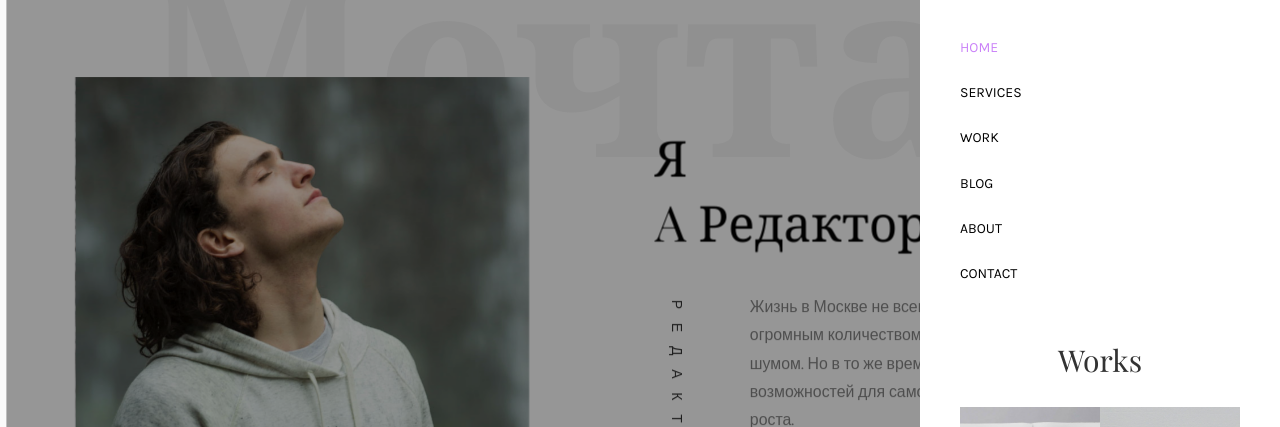
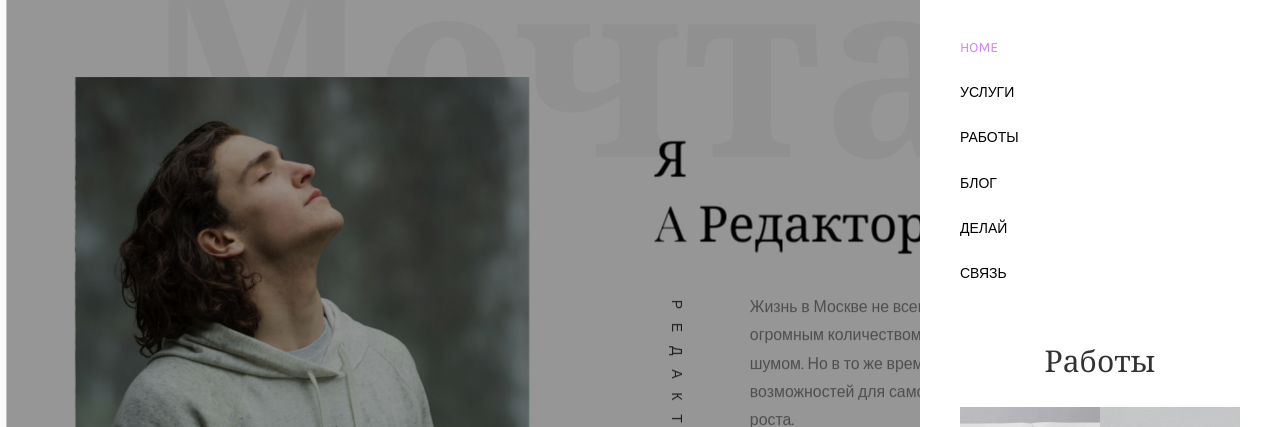
Before and after one commit to selfdarm/RESUME, a plain HTML site: page index.html in a window 1280 px wide. Both pictures are taken after a click on the link 1200 px from the left and 46 px from the top of the page. Shown: the part 129-556 px from the top of the page. Drawn offline with nearby package versions, Linux system fonts and the light colour scheme; files whose address does not match are found by name; a web font is replaced by a local one.

Commit message:
Update index.html

```diff
--- a/index.html
+++ b/index.html
@@ -67,17 +67,17 @@
 					<div class="col-md-12">
 						<ul>
 							<li class="active"><a href="index.html">Home</a></li>
-							<li><a href="services.html">Services</a></li>
-							<li><a href="work.html">Work</a></li>
-							<li><a href="blog.html">Blog</a></li>
-							<li><a href="about.html">About</a></li>
-							<li><a href="contact.html">Contact</a></li>
+							<li><a href="services.html">Услуги</a></li>
+							<li><a href="work.html">Работы</a></li>
+							<li><a href="blog.html">Блог</a></li>
+							<li><a href="about.html">Делай</a></li>
+							<li><a href="contact.html">Связь</a></li>
 						</ul>
 					</div>
 				</div>
 				<div class="row">
 					<div class="col-md-12">
-						<h2 class="head-title">Works</h2>
+						<h2 class="head-title">Работы</h2>
 						<a href="images/work-1.jpg" class="gallery image-popup-link text-center" style="background-image: url(images/work-1.jpg);">
 							<span><i class="icon-search3"></i></span>
 						</a>
```
